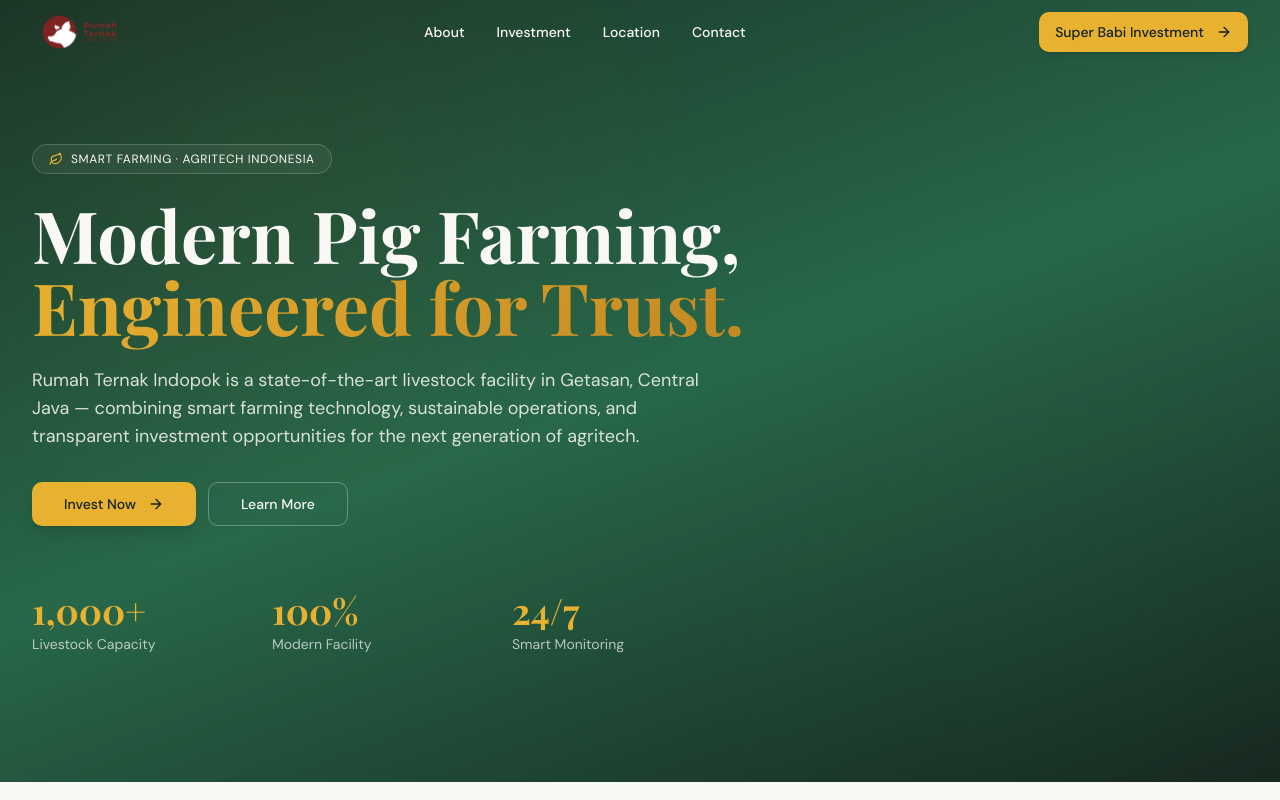
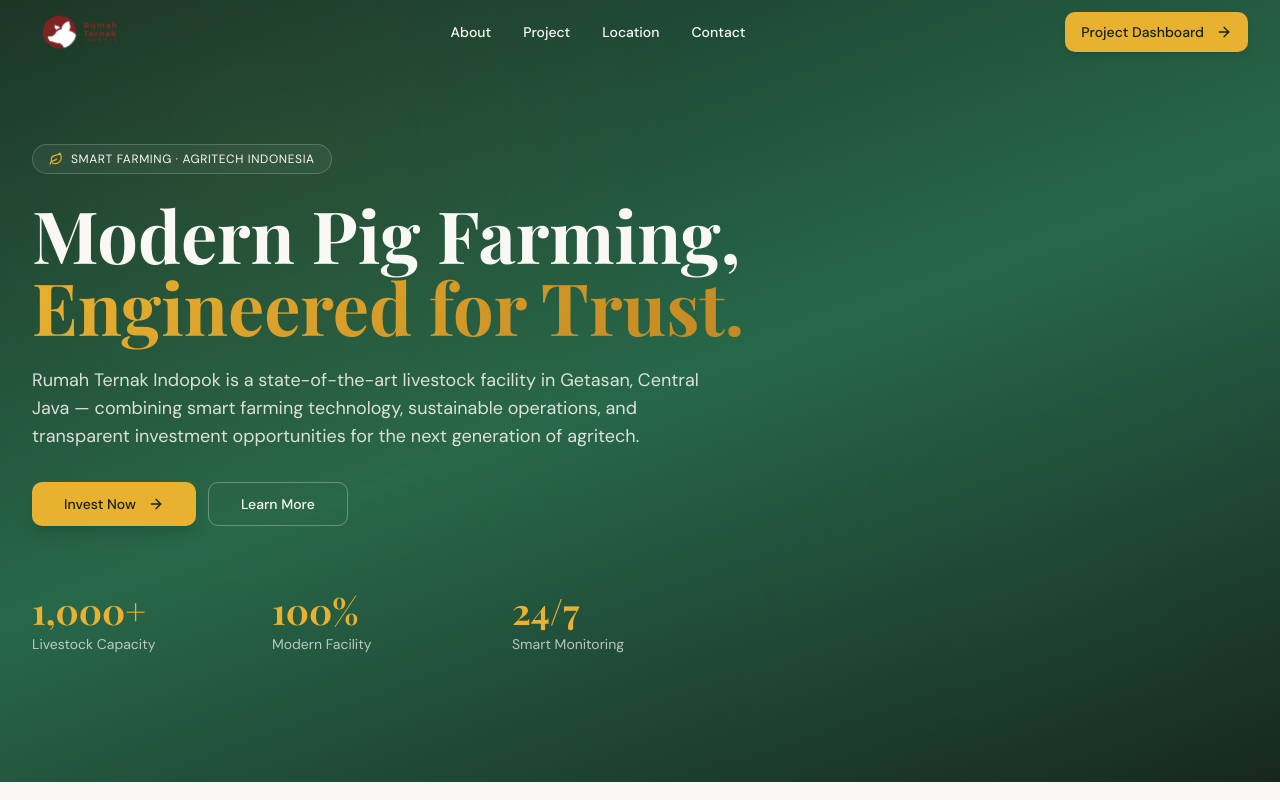
Before and after one commit to Zwelious/super-babi-invest, a React (Vite) app: page / in a window 1280 px wide. Shown: the top 800 px of the page. Built offline with nearby package versions, Linux system fonts and the light colour scheme; the HTML template or start-up script is replaced by a standard one.

Commit message:
Changes
Co-authored-by: Konicho46 <104911087+Konicho46@users.noreply.github.com>

```diff
--- a/src/pages/Indopok.tsx
+++ b/src/pages/Indopok.tsx
@@ -103,7 +103,7 @@ const Indopok = () => {
               About
             </a>
             <a href="#features" onClick={(e) => handleAnchor(e, "features")} className="hover:text-accent transition-colors">
-              Investment
+              Project
             </a>
             <a href="#location" onClick={(e) => handleAnchor(e, "location")} className="hover:text-accent transition-colors">
               Location
@@ -115,7 +115,7 @@ const Indopok = () => {
 
           <Button asChild className="bg-accent text-accent-foreground hover:bg-accent/90 shadow-md">
             <Link to="/superbabi">
-              Super Babi Investment
+              Project Dashboard
               <ArrowRight className="h-4 w-4 ml-1" />
             </Link>
           </Button>
```
